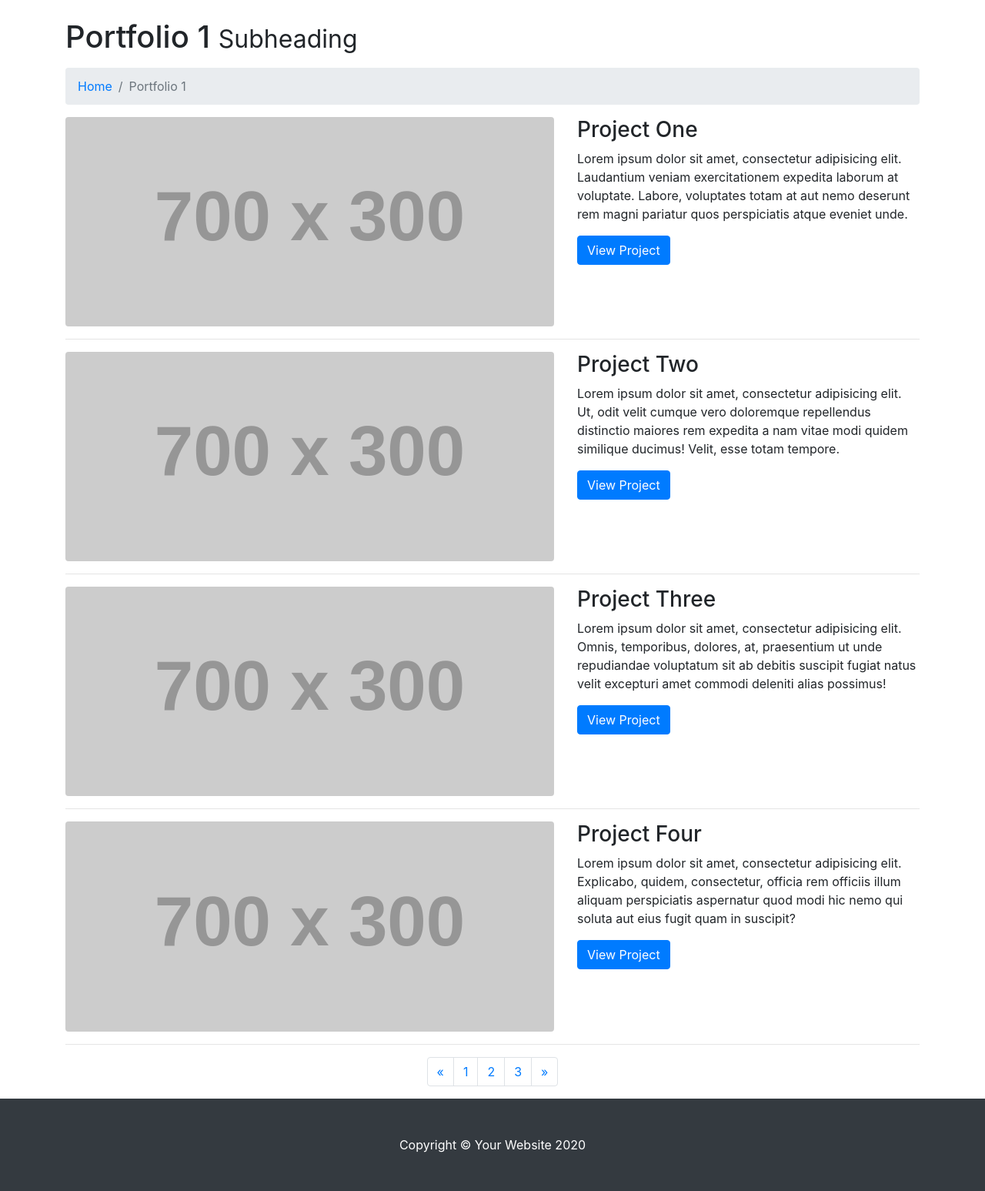
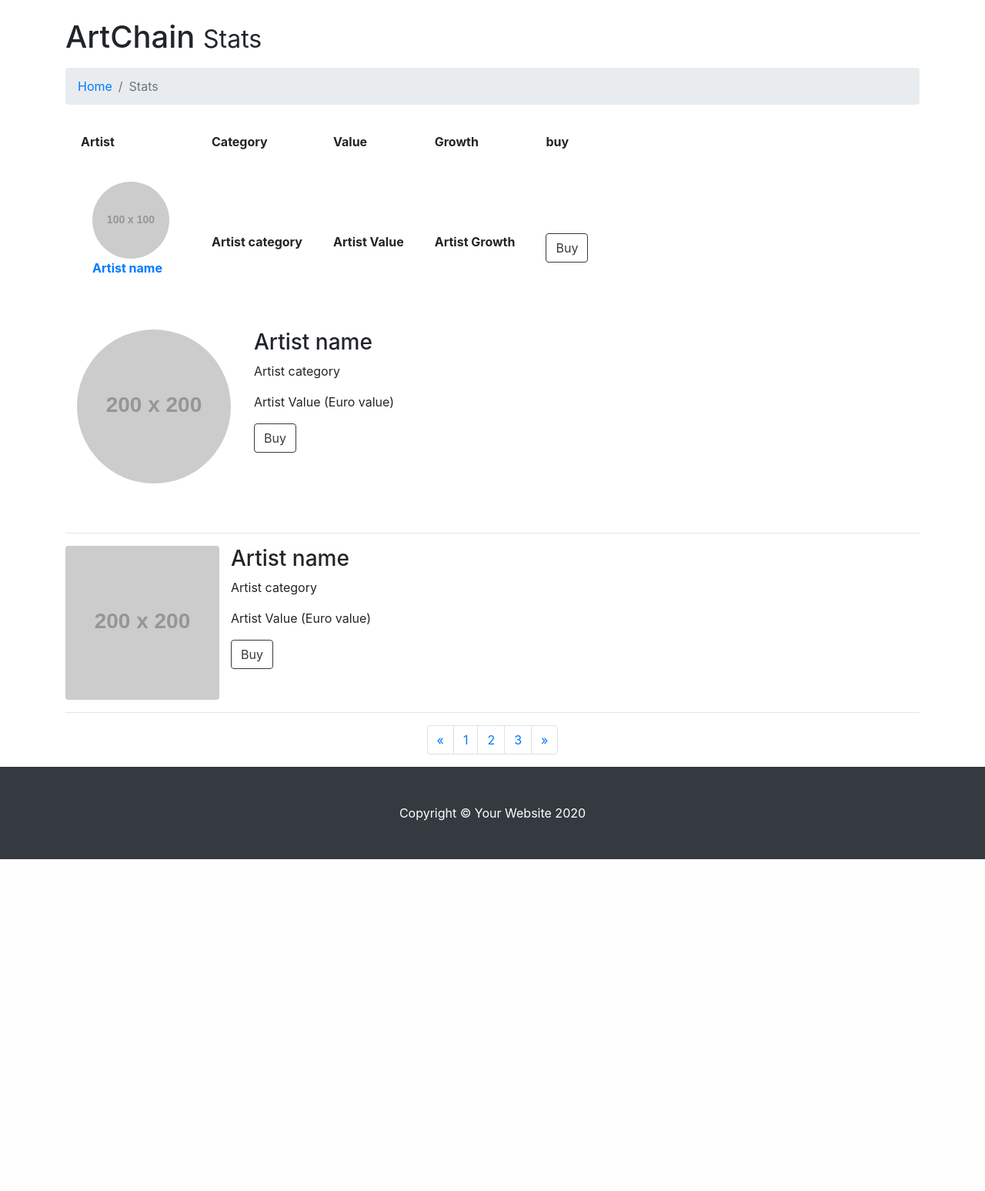
Before and after one commit to walterdec/ArtChain, a Flask app: page /stats in a window 1280 px wide. Shown: the part 56-1603 px from the top of the page at 77% size. After the commit the page ends 1172 px from the top, so only its background shows below. Run offline with Flask 2, Linux system fonts and the light colour scheme; grey boxes labelled with a size stand in for pictures from a placeholder-image service; lists and menus that the app fills with data are empty; some libraries are stand-ins or nearby versions.

Commit message:
aggiustata generale

```diff
--- a/static/css/modern-business.css
+++ b/static/css/modern-business.css
@@ -20,3 +20,30 @@ body {
 .portfolio-item {
   margin-bottom: 30px;
 }
+
+.rowCrypto{
+  display: -ms-flexbox;
+  display: flex;
+  -ms-flex-wrap: wrap;
+  flex-wrap: wrap;
+  margin-right: auto;
+  margin-left: auto;
+}
+
+.img-fluid-avatar {
+  border-radius: 50%;
+}
+
+.table {
+  display: -ms-flexbox;
+  display: flex;
+  -ms-flex-wrap: wrap;
+  flex-wrap: wrap;
+  padding: 0.75rem 1rem;
+  color: #117CC4;
+  background-color: #117CC4;
+}
+
+th, td {
+  padding:20px;
+}
--- a/templates/explore-crypto.html
+++ b/templates/explore-crypto.html
@@ -200,10 +200,12 @@
                         </div>
                     </div>
                     <div class="col mb-5">
-                        <div class="card h-70">
+                        <div class="card h-80">
                             <!-- Product details-->
                             <div class="card-body p-4">
                                 <div class="text-center">
+                                    <!--artist image-->
+                                     <img class="card-img-top" src="https://dummyimage.com/450x300/dee2e6/6c757d.jpg" alt="..." />
                                     <!-- Product name-->
                                     <h5 class="fw-bolder">Artist's Crypto</h5>
                                     <!-- Product price-->
--- a/templates/stats.html
+++ b/templates/stats.html
@@ -68,94 +68,91 @@
   <div class="container">
 
     <!-- Page Heading/Breadcrumbs -->
-    <h1 class="mt-4 mb-3">Portfolio 1
-      <small>Subheading</small>
+    <h1 class="mt-4 mb-3">ArtChain
+      <small>Stats</small>
     </h1>
 
     <ol class="breadcrumb">
       <li class="breadcrumb-item">
         <a href="index.html">Home</a>
       </li>
-      <li class="breadcrumb-item active">Portfolio 1</li>
+      <li class="breadcrumb-item active">Stats</li>
     </ol>
 
+    <table>
+      <thead>
+      <tr>
+        <th>Artist</th>
+        <th>Category</th>
+        <th>Value</th>
+        <th>Growth</th>
+        <th>buy</th>
+      </tr>
+      </thead>
+      <tbody>
+      <tr>
+        <th>
+            <div>
+              <div class="col mb-5">
+                <a href="#">
+                  <img class="img-fluid-avatar" src="http://placehold.it/100x100" alt=""> <p>Artist name</p>
+                </a>
+              </div>
+            </div>
+        </th>
+        <th>
+          <p>Artist category</p>
+        </th>
+        <th>
+          <p>Artist Value</p>
+        </th>
+        <th>
+          <p>Artist Growth</p>
+        </th>
+        <th>
+          <div class="float-left"><a class="btn btn-outline-dark mt-auto" href="#">Buy</a></div>
+            <span class="glyphicon glyphicon-chevron-right"></span>
+        </th>
+      </tr>
+      </tbody>
+    </table>
+    <!-- One crypto -->
+    <div class="rowCrypto">
+      <div>
+        <div class="col mb-5">
+          <a href="#">
+            <img class="img-fluid-avatar" src="http://placehold.it/200x200" alt="">
+          </a>
+        </div>
+      </div>
+      <div class="col-md-5">
+        <h3>Artist name</h3>
+        <p>Artist category</p>
+        <p>Artist Value (Euro value)</p>
+        <div class="float-left"><a class="btn btn-outline-dark mt-auto" href="#">Buy</a></div>
+        <span class="glyphicon glyphicon-chevron-right"></span>
+      </div>
+    </div>
+    <!-- /.row -->
+    <hr>
     <!-- Project One -->
-    <div class="row">
-      <div class="col-md-7">
+    <div class="rowCrypto">
+      <div>
         <a href="#">
-          <img class="img-fluid rounded mb-3 mb-md-0" src="http://placehold.it/700x300" alt="">
+          <img class="img-fluid rounded mb-3 mb-md-0" src="http://placehold.it/200x200" alt="">
         </a>
       </div>
       <div class="col-md-5">
-        <h3>Project One</h3>
-        <p>Lorem ipsum dolor sit amet, consectetur adipisicing elit. Laudantium veniam exercitationem expedita laborum at voluptate. Labore, voluptates totam at aut nemo deserunt rem magni pariatur quos perspiciatis atque eveniet unde.</p>
-        <a class="btn btn-primary" href="#">View Project
-          <span class="glyphicon glyphicon-chevron-right"></span>
+        <h3>Artist name</h3>
+        <p>Artist category</p>
+        <p>Artist Value (Euro value)</p>
+        <div class="float-left"><a class="btn btn-outline-dark mt-auto" href="#">Buy</a></div>
+        <span class="glyphicon glyphicon-chevron-right"></span>
         </a>
       </div>
     </div>
     <!-- /.row -->
-
     <hr>
-
-    <!-- Project Two -->
-    <div class="row">
-      <div class="col-md-7">
-        <a href="#">
-          <img class="img-fluid rounded mb-3 mb-md-0" src="http://placehold.it/700x300" alt="">
-        </a>
-      </div>
-      <div class="col-md-5">
-        <h3>Project Two</h3>
-        <p>Lorem ipsum dolor sit amet, consectetur adipisicing elit. Ut, odit velit cumque vero doloremque repellendus distinctio maiores rem expedita a nam vitae modi quidem similique ducimus! Velit, esse totam tempore.</p>
-        <a class="btn btn-primary" href="#">View Project
-          <span class="glyphicon glyphicon-chevron-right"></span>
-        </a>
-      </div>
-    </div>
-    <!-- /.row -->
-
-    <hr>
-
-    <!-- Project Three -->
-    <div class="row">
-      <div class="col-md-7">
-        <a href="#">
-          <img class="img-fluid rounded mb-3 mb-md-0" src="http://placehold.it/700x300" alt="">
-        </a>
-      </div>
-      <div class="col-md-5">
-        <h3>Project Three</h3>
-        <p>Lorem ipsum dolor sit amet, consectetur adipisicing elit. Omnis, temporibus, dolores, at, praesentium ut unde repudiandae voluptatum sit ab debitis suscipit fugiat natus velit excepturi amet commodi deleniti alias possimus!</p>
-        <a class="btn btn-primary" href="#">View Project
-          <span class="glyphicon glyphicon-chevron-right"></span>
-        </a>
-      </div>
-    </div>
-    <!-- /.row -->
-
-    <hr>
-
-    <!-- Project Four -->
-    <div class="row">
-
-      <div class="col-md-7">
-        <a href="#">
-          <img class="img-fluid rounded mb-3 mb-md-0" src="http://placehold.it/700x300" alt="">
-        </a>
-      </div>
-      <div class="col-md-5">
-        <h3>Project Four</h3>
-        <p>Lorem ipsum dolor sit amet, consectetur adipisicing elit. Explicabo, quidem, consectetur, officia rem officiis illum aliquam perspiciatis aspernatur quod modi hic nemo qui soluta aut eius fugit quam in suscipit?</p>
-        <a class="btn btn-primary" href="#">View Project
-          <span class="glyphicon glyphicon-chevron-right"></span>
-        </a>
-      </div>
-    </div>
-    <!-- /.row -->
-
-    <hr>
-
     <!-- Pagination -->
     <ul class="pagination justify-content-center">
       <li class="page-item">
```
